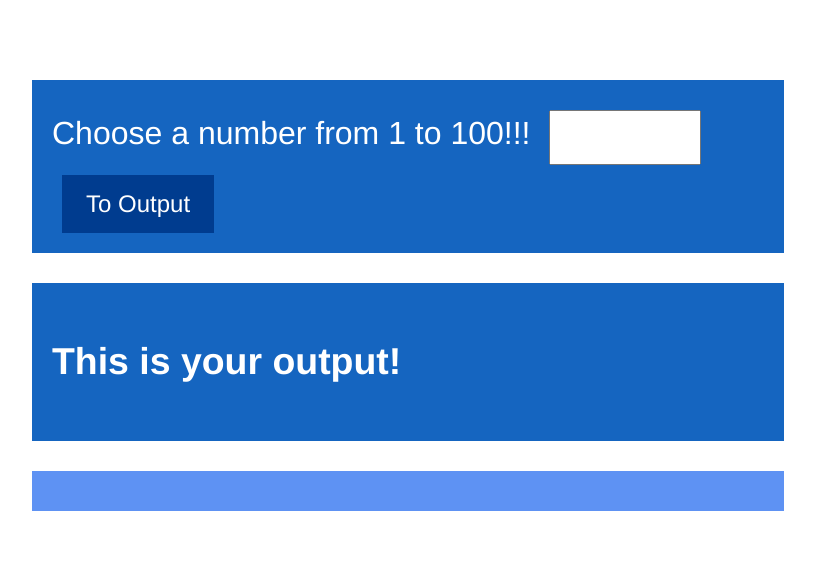
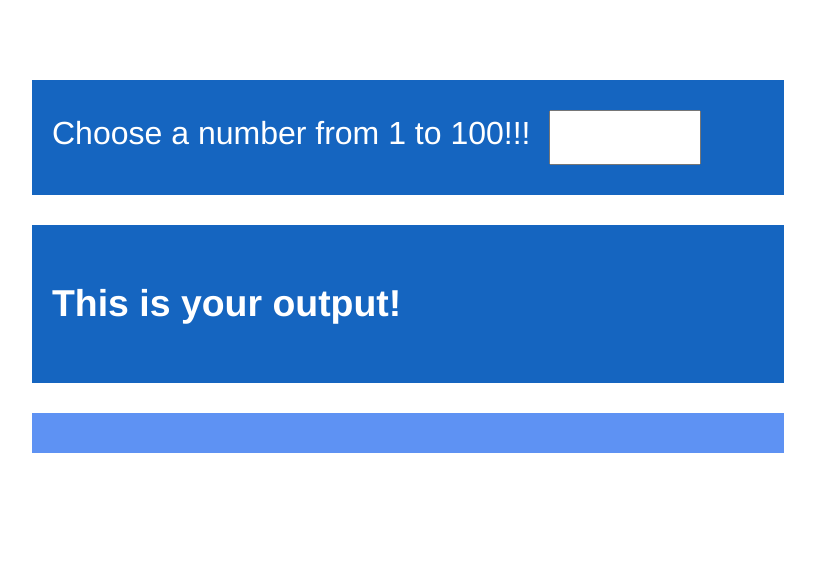
Before and after one commit to Seigakuin-PC-Club/GuessingGame, a plain HTML site: page index.html in a window 1280 px wide. Shown: the whole page, without its empty margins (232-1047 px from the left). Drawn offline with Linux system fonts and the light colour scheme.

Commit message:
didn't update prac index

```diff
--- a/index.html
+++ b/index.html
@@ -16,7 +16,6 @@
       <label for="input1">Choose a number from 1 to 100!!!</label>
       <input type="text" id="input1" name="input1">
       <br>
-      <button class="btn">To Output</button>
       </button>
     </div>
 
```
